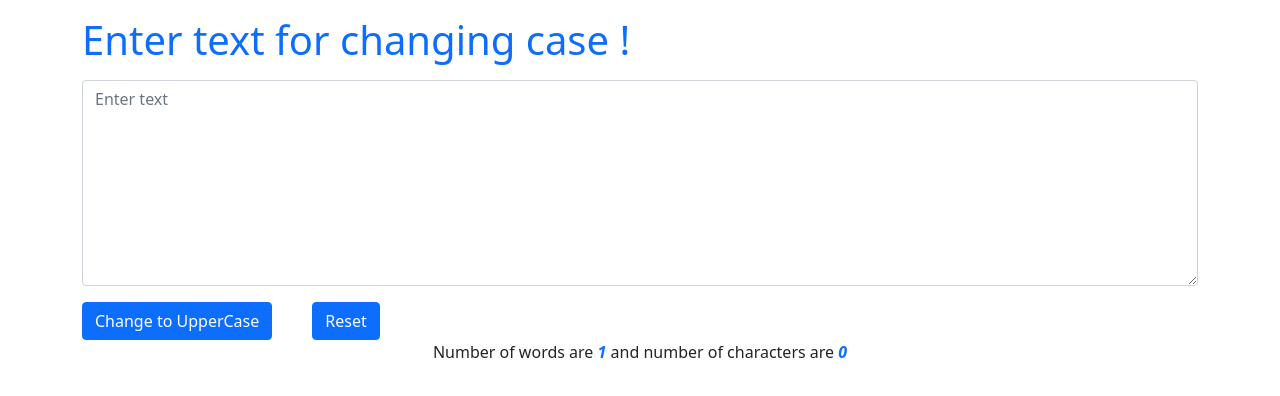
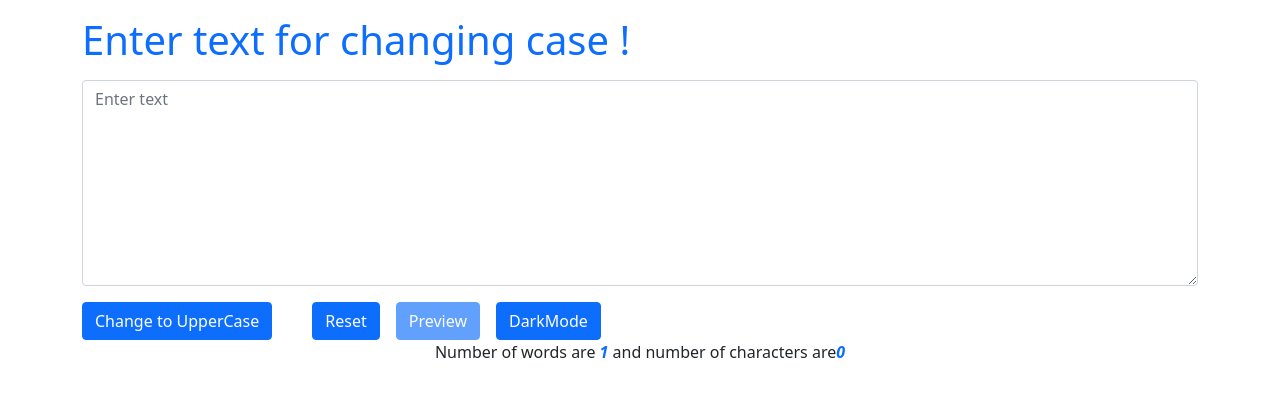
Before and after one commit to SourabhSharma-chicmic/Apis, a React (Create React App) app: page / in a window 1280 px wide. Shown: the top 396 px of the page. Built offline with nearby package versions, Linux system fonts and the light colour scheme.

Commit message:
added dark and light mode

```diff
--- a/src/Component/Forms/UpperText.jsx
+++ b/src/Component/Forms/UpperText.jsx
@@ -2,6 +2,7 @@ import { useState } from "react";
 
 const UpperText = () => {
   const [text, setText] = useState("");
+  const [preview, setPreview] = useState(false);
 
   const onChangeHandler = (e) => {
     setText(e.target.value);
@@ -13,13 +14,19 @@ const UpperText = () => {
   };
 
   const ResetHandler = (e) => {
-
-
     setText("");
   };
+
+  const setPreviewHandler = () => {
+    setPreview(!preview);
+    if(!preview){
+    document.body.style.backgroundColor ='black'}else{
+        document.body.style.backgroundColor ='white'
+    }
+  };
   return (
-    <div className="container">
-        <h1 className="text-primary my-3">Enter text for changing case !</h1>
+    <div className={`container ${preview ?"bg-dark text-white" :""}`}>
+      <h1 className="text-primary my-3">Enter text for changing case !</h1>
       <div class="mb-3">
         <textarea
           value={text}
@@ -31,9 +38,31 @@ const UpperText = () => {
         ></textarea>
       </div>
 
-      <button className="btn btn-primary me-4" onClick={UperCaseHandler}>Change to UpperCase</button>
-      <button className="btn btn-primary ms-3" onClick={ResetHandler}>Reset</button>
-     <p className="text text-center">Number of words are <i className=" fw-bold text-primary"> {text.split(" ").length} </i> and number of characters are <i className=" fw-bold text-primary">{text.trim().length}</i></p>
+      <button className="btn btn-primary me-4" onClick={UperCaseHandler}>
+        Change to UpperCase
+      </button>
+      <button className="btn btn-primary ms-3" onClick={ResetHandler}>
+        Reset
+      </button>
+      <button disabled="true" className="btn btn-primary ms-3" onClick={setPreviewHandler}>
+        Preview
+      </button>
+
+      <button className="btn btn-primary ms-3" onClick={setPreviewHandler}>
+        {preview?"Default Mode":"DarkMode"}
+      </button>
+      <p className="text text-center">
+        Number of words are
+        <i className=" fw-bold text-primary"> {text.split(" ").length} </i> and
+        number of characters are
+        <i className=" fw-bold text-primary">{text.trim().length}</i>
+      </p>
+
+      {/* {preview && (
+        <div className="row">
+          <div style={{textAlign:'justify'}} className="col-md-8 offset-2  border border- table-bordered opacity-75 ">{text}</div>
+        </div>
+      )} */}
     </div>
   );
 };
```
